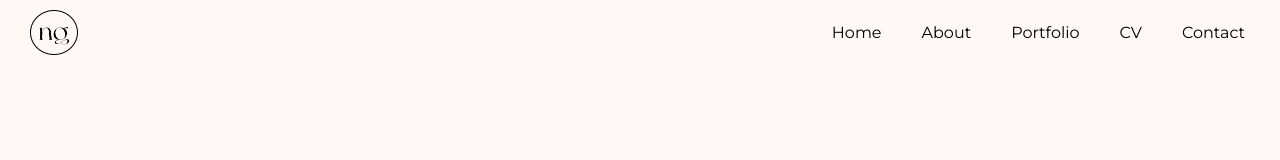
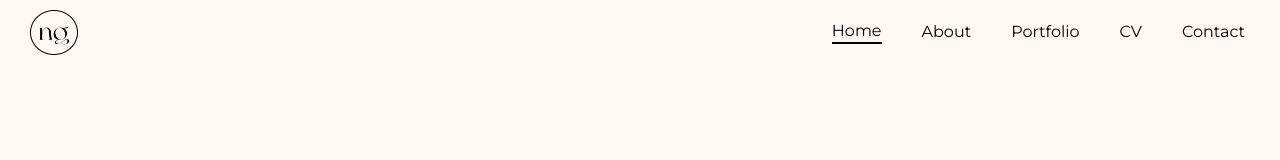
Before and after one commit to nathaliegustafsson/portfolio, a React (Vite) app: page / in a window 1280 px wide. Shown: the top 160 px of the page. Built offline with nearby package versions, Linux system fonts and the light colour scheme.

Commit message:
add line for location in header

```diff
--- a/src/components/Header.tsx
+++ b/src/components/Header.tsx
@@ -1,5 +1,5 @@
 import { useEffect, useRef, useState } from 'react';
-import { Link } from 'react-router-dom';
+import { Link, useLocation } from 'react-router-dom';
 import styled from 'styled-components';
 import { media } from '../styles/breakpoints';
 import { fonts } from '../styles/typography';
@@ -8,6 +8,7 @@ function Header() {
 	const [isMenuOpen, setMenuOpen] = useState(false);
 	const menuRef = useRef<HTMLDivElement | null>(null);
 	const hamburgerRef = useRef<HTMLImageElement>(null);
+	const location = useLocation();
 
 	const headerLinks = [
 		{ text: 'Home', href: '/' },
@@ -47,7 +48,7 @@ function Header() {
 				</LogoLink>
 				<LinksContainer>
 					{headerLinks.map((link) => (
-						<HeaderLink key={link.text} to={link.href}>
+						<HeaderLink key={link.text} to={link.href} $active={location.pathname === link.href}>
 							{link.text}
 						</HeaderLink>
 					))}
@@ -61,7 +62,11 @@ function Header() {
 				{isMenuOpen && (
 					<MobileMenu ref={menuRef}>
 						{headerLinks.map((link) => (
-							<HeaderLink key={link.text} to={link.href}>
+							<HeaderLink
+								key={link.text}
+								to={link.href}
+								$active={location.pathname === link.href}
+							>
 								{link.text}
 							</HeaderLink>
 						))}
@@ -122,18 +127,14 @@ const LinksContainer = styled.div`
 	}
 `;
 
-const HeaderLink = styled(Link)`
+const HeaderLink = styled(Link)<{ $active: boolean }>`
 	font-family: ${fonts.montserrat};
 	font-size: 18px;
 	text-decoration: none;
 	color: black;
 	cursor: pointer;
-
-	&:hover {
-		text-decoration: underline;
-		text-decoration-thickness: 0.1rem;
-		text-underline-offset: 0.3rem;
-	}
+	border-bottom: ${(props) => (props.$active ? '2px solid black' : 'none')};
+	padding-bottom: 0.1rem;
 
 	@media ${media.tablet} {
 		font-size: 16px;
```
